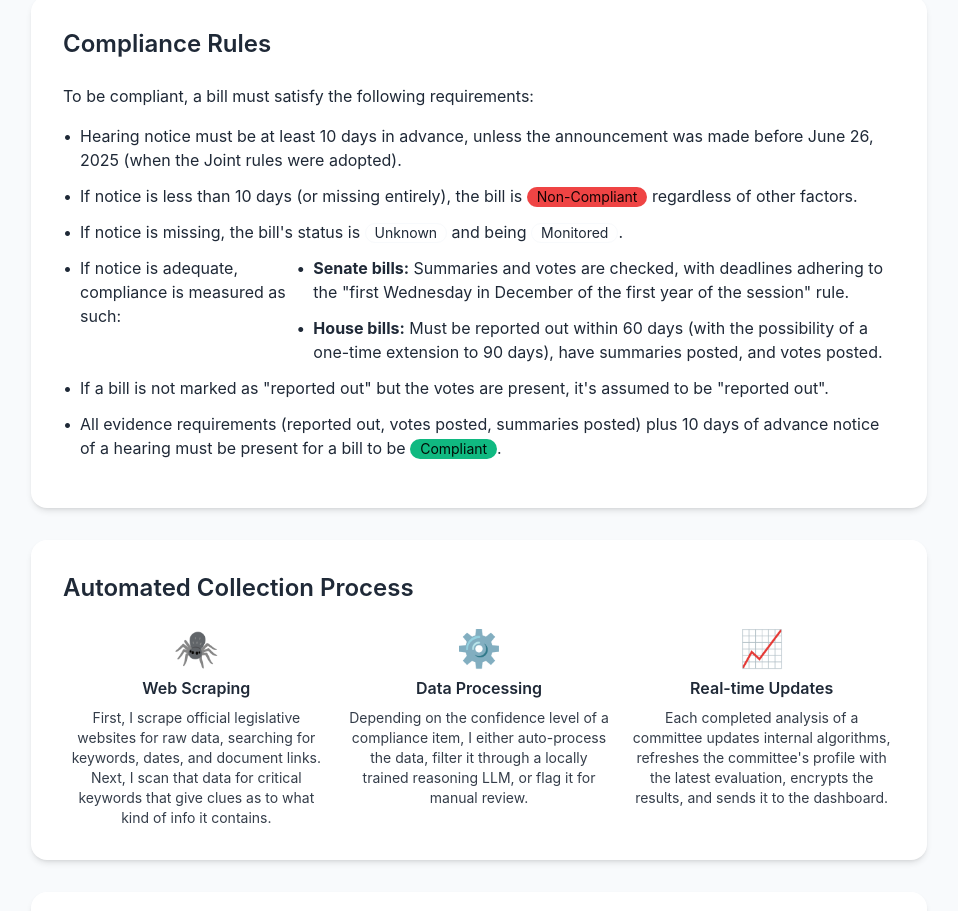
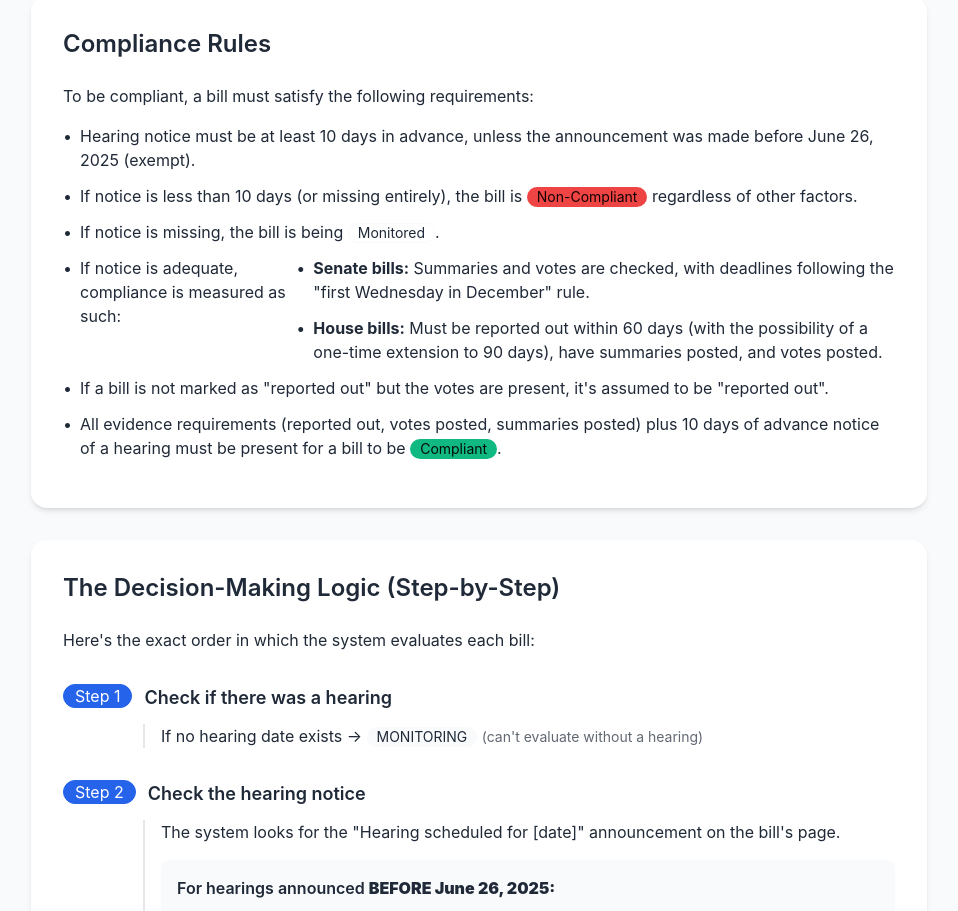
Before and after one commit to arbowl/beacon-hill-tracker, a React (Vite) app in the folder frontend/: page /about in a window 1280 px wide. Shown: the part 1540-2451 px from the top of the page, without its empty margins (161-1119 px from the left). Built offline with nearby package versions, Linux system fonts and the light colour scheme.

Commit message:
Fix span/div conflict

```diff
--- a/frontend/src/pages/AboutPage.tsx
+++ b/frontend/src/pages/AboutPage.tsx
@@ -107,17 +107,17 @@ const AboutPage = () => {
             <ul className="space-y-3 text-base-content/80 mt-4">
               <li className="flex items-start">
                 <span className="text-primary mr-2">•</span>
-                <span>Hearing notice must be at least 10 days in advance, unless the announcement was made before June 26, 2025 (when the Joint rules were adopted).</span>
+                <span>Hearing notice must be at least 10 days in advance, unless the announcement was made before June 26, 2025 (exempt).</span>
               </li>
               <li className="flex items-start">
                 <span className="text-primary mr-2">•</span>
                 <span>
-                If notice is less than 10 days (or missing entirely), the bill is <div className="badge badge-error">Non-Compliant</div> regardless of other factors.</span>
+                If notice is less than 10 days (or missing entirely), the bill is <span className="badge badge-error">Non-Compliant</span> regardless of other factors.</span>
               </li>
               <li className="flex items-start">
                 <span className="text-primary mr-2">•</span>
                 <span>
-                If notice is missing, the bill's status is <div className="badge">Unknown</div> and being <div className="badge">Monitored</div>.</span>
+                If notice is missing, the bill is being <span className="badge">Monitored</span>.</span>
               </li>
               <li className="flex items-start">
                 <span className="text-primary mr-2">•</span>
@@ -125,7 +125,7 @@ const AboutPage = () => {
                 <ul className="space-y-3 text-base-content/80">
                   <li className="flex items-start">
                     <span className="text-primary mr-2">•</span>
-                    <span><strong>Senate bills:</strong> Summaries and votes are checked, with deadlines adhering to the "first Wednesday in December of the first year of the session" rule.</span>
+                    <span><strong>Senate bills:</strong> Summaries and votes are checked, with deadlines following the "first Wednesday in December" rule.</span>
                   </li>
                   <li className="flex items-start">
                     <span className="text-primary mr-2">•</span>
@@ -139,10 +139,152 @@ const AboutPage = () => {
               </li>
               <li className="flex items-start">
                 <span className="text-primary mr-2">•</span>
-                <span>All evidence requirements (reported out, votes posted, summaries posted) plus 10 days of advance notice of a hearing must be present for a bill to be <div className="badge badge-success">Compliant</div>.</span>
+                <span>All evidence requirements (reported out, votes posted, summaries posted) plus 10 days of advance notice of a hearing must be present for a bill to be <span className="badge badge-success">Compliant</span>.</span>
               </li>
             </ul>
           </p>
+        </div>
+      </div>
+
+      <div className="card bg-base-100 shadow-md">
+        <div className="card-body">
+          <h2 className="card-title text-2xl mb-4">The Decision-Making Logic (Step-by-Step)</h2>
+          <p className="text-base-content/80 mb-6">
+            Here's the exact order in which the system evaluates each bill:
+          </p>
+
+          {/* Step 1 */}
+          <div className="mb-6">
+            <div className="flex items-start gap-3 mb-3">
+              <div className="badge badge-primary badge-lg">Step 1</div>
+              <h3 className="font-semibold text-lg">Check if there was a hearing</h3>
+            </div>
+            <div className="ml-20 pl-4 border-l-2 border-primary/30">
+              <p className="text-base-content/80">
+                If no hearing date exists → <span className="badge badge-ghost">MONITORING</span> <span className="text-sm opacity-70">(can't evaluate without a hearing)</span>
+              </p>
+            </div>
+          </div>
+
+          {/* Step 2 */}
+          <div className="mb-6">
+            <div className="flex items-start gap-3 mb-3">
+              <div className="badge badge-primary badge-lg">Step 2</div>
+              <h3 className="font-semibold text-lg">Check the hearing notice</h3>
+            </div>
+            <div className="ml-20 pl-4 border-l-2 border-primary/30 space-y-4">
+              <p className="text-base-content/80 mb-3">
+                The system looks for the "Hearing scheduled for [date]" announcement on the bill's page.
+              </p>
+
+              <div className="bg-base-200 p-4 rounded-lg">
+                <p className="font-semibold mb-2">For hearings announced <strong>BEFORE June 26, 2025:</strong></p>
+                <p className="text-base-content/80">
+                  Automatically considered compliant with notice requirements (exempt from 10-day rule)
+                </p>
+              </div>
+
+              <div className="bg-base-200 p-4 rounded-lg">
+                <p className="font-semibold mb-2">For hearings announced <strong>ON or AFTER June 26, 2025:</strong></p>
+                <ul className="space-y-2 text-base-content/80">
+                  <li>• Calculate the gap between announcement date and hearing date</li>
+                  <li>• If gap is less than 10 days → <span className="badge badge-error">NON-COMPLIANT</span> <span className="text-sm opacity-70">(deal-breaker, stops here)</span></li>
+                  <li>• If gap is 10+ days → Continue to Step 3</li>
+                </ul>
+              </div>
+
+              <div className="bg-base-200 p-4 rounded-lg">
+                <p className="font-semibold mb-2">If announcement not found:</p>
+                <ul className="space-y-2 text-base-content/80">
+                  <li>• If we also can't find any summaries or votes → <span className="badge badge-ghost">MONITORING</span> <span className="text-sm opacity-70">(not enough info)</span></li>
+                  <li>• If we found summaries or votes → <span className="badge badge-error">NON-COMPLIANT</span> <span className="text-sm opacity-70">(evidence exists but no announcement)</span></li>
+                </ul>
+              </div>
+            </div>
+          </div>
+
+          {/* Step 3 */}
+          <div className="mb-6">
+            <div className="flex items-start gap-3 mb-3">
+              <div className="badge badge-primary badge-lg">Step 3</div>
+              <h3 className="font-semibold text-lg">Calculate the deadline</h3>
+            </div>
+            <div className="ml-20 pl-4 border-l-2 border-primary/30 space-y-3">
+              <div className="bg-base-200 p-4 rounded-lg">
+                <p className="font-semibold mb-2">For House bills:</p>
+                <p className="text-base-content/80">60 days (or extension date if approved, capped at 90 days)</p>
+              </div>
+              <div className="bg-base-200 p-4 rounded-lg">
+                <p className="font-semibold mb-2">For Senate bills:</p>
+                <p className="text-base-content/80">First Wednesday of December of the legislative year (or extension date if approved)</p>
+              </div>
+            </div>
+          </div>
+
+          {/* Step 4 */}
+          <div className="mb-6">
+            <div className="flex items-start gap-3 mb-3">
+              <div className="badge badge-primary badge-lg">Step 4</div>
+              <h3 className="font-semibold text-lg">Check what the committee has done</h3>
+            </div>
+            <div className="ml-20 pl-4 border-l-2 border-primary/30">
+              <p className="text-base-content/80 mb-3">Count how many of these three things are true:</p>
+              <div className="space-y-3">
+                <div className="flex items-start gap-2">
+                  <span className="text-primary font-bold">1.</span>
+                  <div>
+                    <span className="font-semibold">Reported Out:</span>
+                    <span className="text-base-content/80 ml-1">The bill page shows the committee made a decision (keywords like "reported favorably," "reported adversely," "study," "discharge")</span>
+                  </div>
+                </div>
+                <div className="flex items-start gap-2">
+                  <span className="text-primary font-bold">2.</span>
+                  <div>
+                    <span className="font-semibold">Summary Posted:</span>
+                    <span className="text-base-content/80 ml-1">The system found and confirmed a bill summary document</span>
+                  </div>
+                </div>
+                <div className="flex items-start gap-2">
+                  <span className="text-primary font-bold">3.</span>
+                  <div>
+                    <span className="font-semibold">Votes Posted:</span>
+                    <span className="text-base-content/80 ml-1">The system found and confirmed a vote record document</span>
+                  </div>
+                </div>
+              </div>
+            </div>
+          </div>
+
+          {/* Step 5 */}
+          <div className="mb-4">
+            <div className="flex items-start gap-3 mb-3">
+              <div className="badge badge-primary badge-lg">Step 5</div>
+              <h3 className="font-semibold text-lg">Apply the compliance rules</h3>
+            </div>
+            <div className="ml-20 pl-4 border-l-2 border-primary/30 space-y-3">
+              <div className="bg-success/10 border-l-4 border-success p-4 rounded">
+                <p className="text-base-content/80">
+                  If all 3 things are true (reported out + summary + votes):
+                  <br />
+                  → <span className="badge badge-success">COMPLIANT</span>
+                </p>
+              </div>
+              <div className="bg-warning/10 border-l-4 border-warning p-4 rounded">
+                <p className="text-base-content/80">
+                  If today's date is <strong>BEFORE</strong> the deadline:
+                  <br />
+                  → <span className="badge badge-ghost">MONITORING</span> <span className="text-sm opacity-70">(still have time)</span>
+                </p>
+              </div>
+              <div className="bg-error/10 border-l-4 border-error p-4 rounded">
+                <p className="text-base-content/80">
+                  If the deadline has passed and/or documentation is missing:
+                  <br />
+                  → <span className="badge badge-error">NON-COMPLIANT</span>
+                </p>
+              </div>
+            </div>
+          </div>
         </div>
       </div>
 
```
